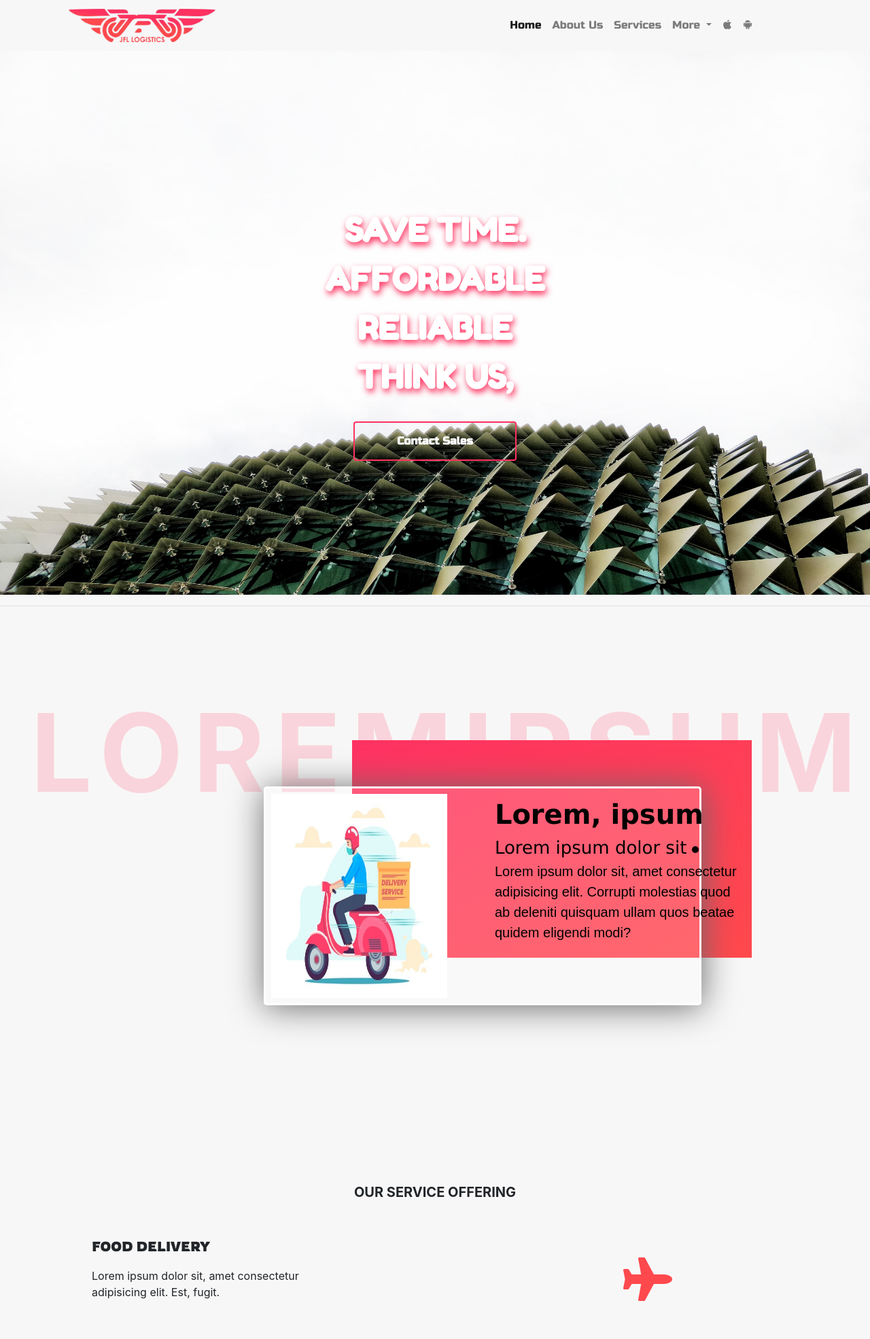
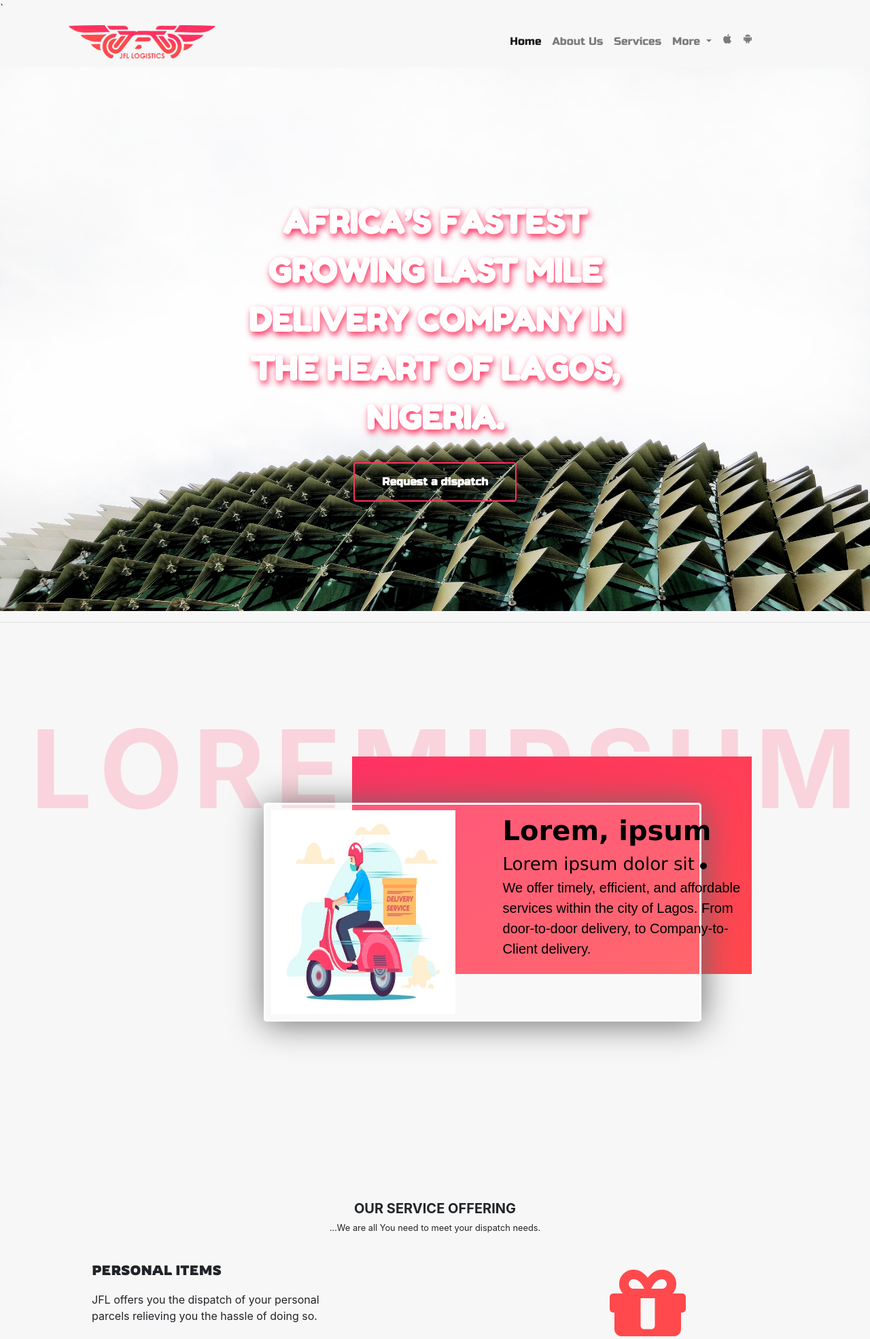
Before and after one commit to CodeTemplar99/TKGN-logistics, a PHP site: page / in a window 1280 px wide. Shown: the top 1970 px of the page at 68% size. Run offline with PHP 8.4, Linux system fonts and the light colour scheme; some libraries are stand-ins or nearby versions; some web fonts are replaced.

Commit message:
php codes and content

```diff
--- a/Css/styled.css
+++ b/Css/styled.css
@@ -81,6 +81,7 @@
         cursive;
     font-size: 300%;
     margin: 30px;
+    width: 80vh;
     text-align: center !important;
     font-weight: bold;
     color: white;
@@ -243,7 +244,7 @@
 
 .right-img-con .fa,
 .left-img-con .fa {
-    font-size: 400%;
+    font-size: 700%;
     color: #FF494D;
 }
 
@@ -251,6 +252,7 @@
 .s3 {
     position: relative;
     height: auto;
+    max-height: 50vh;
     /* border: 1px solid red; */
     padding: 50px !important;
     height: 100%;
--- a/index.html
+++ b/index.php
@@ -1,5 +1,8 @@
-<!DOCTYPE html>
-<html lang="en">
+ <?php
+require("process.php")
+?>
+<html>
+
 
 <head>
     <title>Logistics</title>
@@ -49,7 +52,7 @@
     <!-- super container -->
     <div class="container-fluid p-0">
 
-        <!-- nav container -->
+        <!-- nav container -->`
         <div class="container bg-transparent">
             <!-- nav -->
             <nav class="navbar navbar-expand-lg navbar-light bg-transparent">
@@ -145,16 +148,11 @@
             <div class="jumbotron m-0 rounded-0 s1 p-0">
                 <div class="s1-overlay">
                     <p class="s1-text text-uppercase">
-                        Save TIME.<br>
-                        Affordable<br>
-                        Reliable<br>
-
-                        Think US,<br>
+                       Africa’s fastest growing last mile delivery Company in the heart of Lagos, Nigeria.
 
                     </p>
                     <!-- section 1 big button -->
-                    <button class="btn btn-primary request" data-toggle="modal" data-target="#exampleModal">Contact
-                        Sales</button>
+                    <button class="btn btn-primary request" data-toggle="modal" data-target="#exampleModal">Request a dispatch</button>
                 </div>
 
 
@@ -173,39 +171,45 @@
                             </div>
                             <!-- modal body -->
                             <div class="modal-body">
-                                <form>
+                                <form id="request_form" method="POST" action="<?=$_SERVER['PHP_SELF'];?>">
                                     <div class="form-group">
                                         <div class="form-group">
                                             <label class="text-capitalize" for="InputPhone">Phone Number</label>
+                                            <br><span class="text-danger"><?=$phone_error?></span>
                                             <input type="tel" placeholder="Enter phone" class="form-control"
-                                                id="InputPhone">
+                                                id="InputPhone" name="phone">
                                         </div>
                                         <div class="form-group">
                                             <label class="text-capitalize" for="InputAddress">Pick up address</label>
+                                            <br><span class="text-danger"><?=$address_error?></span>
                                             <input type="text" placeholder="Enter pick up address" class="form-control"
-                                                id="InputAddress">
+                                                id="InputAddress" name="address">
                                         </div>
                                         <div class="form-group">
                                             <label class="text-capitalize" for="InputParcel">Type of parcel</label>
+                                            <br><span class="text-danger"><?=$type_of_parcel_error?></span>
                                             <input type="text" placeholder="Enter type of parcel" class="form-control"
-                                                id="InputParcel">
+                                                id="InputParcel" name="type_of_parcel">
                                         </div>
                                         <div class="form-group">
                                             <label class="text-capitalize" for="DeliveryAddress">Delivery
                                                 address</label>
+                                            <br><span class="text-danger"><?=$delivery_address_error?></span>
                                             <input type="text" placeholder="Enter pick up address" class="form-control"
-                                                id="DeliveryAddress">
+                                                id="DeliveryAddress" name="delivery_address">
                                         </div>
                                         <div class="form-group">
                                             <label class="text-capitalize" for="InputName">Recipient name</label>
+                                            <br><span class="text-danger"><?=$recipient_name_error?></span>
                                             <input type="text" placeholder="Enter name" class="form-control"
-                                                id="InputName">
+                                                id="InputName"name="recipient_name">
                                         </div>
                                         <div class="form-group">
                                             <label class="text-capitalize" for="InputRecipientPhone">Recipient phone
                                                 number</label>
+                                            <br><span class="text-danger"><?=$recipient_phone_error?></span>
                                             <input type="tel" placeholder="Enter phone" class="form-control"
-                                                id="InputRecipientPhone">
+                                                id="InputRecipientPhone" name="recipient_phone">
                                         </div>
 
                                     </div>
@@ -215,7 +219,7 @@
                             <!-- modal footer -->
                             <div class="modal-footer">
                                 <button type="button" class="btn btn-secondary" data-dismiss="modal">Close</button>
-                                <button type="submit" class="btn btn-primary">Request dispatch</button>
+                                <button type="submit" class="btn btn-primary" name="requestDispatch">Request dispatch</button>
                             </div>
                             </form>
                         </div>
@@ -247,9 +251,7 @@
                                         <circle cx="7" cy="7" r="5" stroke="none" stroke-width="1"
                                             fill="var(--draw-color)">
                                     </svg><br>
-                                    <span class="intro-graph">Lorem ipsum dolor sit, amet consectetur adipisicing elit.
-                                        Corrupti molestias quod ab deleniti quisquam ullam quos beatae quidem eligendi
-                                        modi?
+                                    <span class="intro-graph">We offer timely, efficient, and affordable services within the city of Lagos. From door-to-door delivery, to Company-to-Client delivery.
                                     </span>
                                 </p>
                             </div>
@@ -268,56 +270,66 @@
             <!-- section 2 -->
             <div class="jumbotron bg-transparent p-3 s2">
                 <!-- section 2 introduction text -->
-                <p class="text-center font-weight-bold lead text-uppercase">Our service Offering</p>
+                <p class="text-center font-weight-bold lead mb-1 text-uppercase">Our service Offering</p>
+                <p class="text-center m-1 small">…We are all You need to meet your dispatch needs.</p>
                 <!-- flexed container -->
                 <div class="jumbotron bg-transparent s2-inner">
                     <!-- picture on right flex -->
                     <div class="jumbotron bg-transparent p-3 pic-right">
                         <div class="jumbotron bg-transparent p-2 right-text-con">
-                            <p class="lead font-weight-bold pics-lead text-uppercase">Food delivery</p>
-                            <span>Lorem ipsum dolor sit, amet consectetur adipisicing elit. Est, fugit.</span>
+                            <p class="lead font-weight-bold pics-lead text-uppercase">Personal items</p>
+                            <span>
+JFL offers you the dispatch of your personal parcels relieving you the hassle of doing so.</span>
                         </div>
                         <div class="jumbotron bg-transparent p-1 m-0 right-img-con">
-                            <i class="fa fa-plane"></i>
+                            <i class="fa fa-gift"></i>
                         </div>
                     </div>
                     <!-- picture on left flex -->
                     <div class="jumbotron bg-transparent p-3 pic-left">
                         <div class="jumbotron bg-transparent p-1 m-0 left-img-con">
-                            <i class="fa fa-ship"></i>
+                            <i class="fa fa-file"></i>
                         </div>
                         <div class="jumbotron bg-transparent p-2 left-text-con">
-                            <p class="lead font-weight-bold pics-lead text-uppercase">gift delivery</p>
-                            <span>Lorem ipsum dolor, sit amet consectetur adipisicing elit. Iusto in praesentium dicta
-                                ut
-                                totam, pariatur quibusdam cupiditate consequatur eum debitis!</span>
+                            <p class="lead font-weight-bold pics-lead text-uppercase">Delicate/Classified Documents</p>
+                            <span>
+Your sensitive documents are secured with us for dispatch.</span>
                         </div>
 
                     </div>
                     <!-- picture on right flex -->
                     <div class="jumbotron bg-transparent p-3 pic-right">
                         <div class="jumbotron bg-transparent p-2 right-text-con">
-                            <p class="lead font-weight-bold pics-lead text-uppercase">Lorem, ipsum dolor.</p>
-                            <span>Lorem ipsum dolor, sit amet consectetur adipisicing elit. Iusto in praesentium dicta
-                                ut
-                                totam, pariatur quibusdam cupiditate consequatur eum debitis!</span>
+                            <p class="lead font-weight-bold pics-lead text-uppercase">Enterprise/Business Packages.</p>
+                            <span>
+We offer companies dispatch services, proficiently ensuring that products get to its end users.</span>
                         </div>
                         <div class="jumbotron bg-transparent p-1 m-0 right-img-con">
-                            <i class="fa fa-truck"></i>
+                            <i class="fa fa-archive"></i>
                         </div>
                     </div>
                     <!-- picture on left flex -->
                     <div class="jumbotron bg-transparent p-3 pic-left">
                         <div class="jumbotron bg-transparent p-1 m-0 left-img-con">
-                            <i class="fa fa-motorcycle"></i>
+                            <i class="fa fa-cubes"></i>
                         </div>
                         <div class="jumbotron bg-transparent p-2 left-text-con">
-                            <p class="lead font-weight-bold pics-lead text-uppercase">Lorem, ipsum dolor.</p>
-                            <span>Lorem ipsum dolor, sit amet consectetur adipisicing elit. Iusto in praesentium dicta
-                                ut
-                                totam, pariatur quibusdam cupiditate consequatur eum debitis!</span>
+                            <p class="lead font-weight-bold pics-lead text-uppercase">Outsourcing.</p>
+                            <span>
+                                JFL We help you focus on production while transporting your goods.</span>
                             </div>
 
+                        </div>
+                    </div>
+                    <!-- picture on right flex -->
+                    <div class="jumbotron bg-transparent p-3 pic-right">
+                        <div class="jumbotron bg-transparent p-2 right-text-con">
+                            <p class="lead font-weight-bold pics-lead text-uppercase">Small Business Products</p>
+                            <span>
+We provide small business owners the luxury of easy and quick delivery of their product.</span>
+                        </div>
+                        <div class="jumbotron bg-transparent p-1 m-0 right-img-con">
+                            <i class="fa fa-truck"></i>
                         </div>
                     </div>
                 </div>
@@ -333,6 +345,14 @@
                     <p class="lead text-uppercase how-to-lead">How to use JFL Service</p>
                     <div class="jumbotron bg-transparent rounded-0 p-2 m-0 about-list-div">
 
+
+<!--
+                    Login into the website or download the application.
+➢ Select the 'Book Now’ option.
+➢ Fill the required form.
+➢ A call would be put through to you for confirmation.
+➢ In less than 5minutes, a dispatch rider would get the package and have it delivered to. -->
+
                         <!-- accordion container -->
                         <div class="d-flex justify-content-start">
                             <ul class="list-group">
@@ -340,8 +360,7 @@
                                     data-target="#col1">
                                     <p class="m-0 font-weight-bold">Step 1</p>
                                     <div id="col1" class="collapse">
-                                        <span class="collapse-text">
-                                            Lorem ipsum dolor sit amet.
+                                        <span class="collapse-text">visit our website or download the app, click the 'Request a Dispatch’ button.
                                         </span>
                                     </div>
 
@@ -356,8 +375,7 @@
                                     data-target="#col2">
                                     <p class="m-0 font-weight-bold">Step 2</p>
                                     <div id="col2" class="collapse">
-                                        <span class="collapse-text">
-                                            Lorem ipsum dolor sit amet.
+                                        <span class="collapse-text">Fill the dispatch form. We will receive your request and process it through a confirmation call.
                                         </span>
                                     </div>
 
@@ -373,7 +391,7 @@
                                     data-target="#col3">
                                     <p class="m-0 font-weight-bold">Step 3</p>
                                     <div id="col3" class="collapse">
-                                        <span class="collapse-text"> Lorem ipsum dolor sit amet.
+                                        <span class="collapse-text"> In a moment, the package will be on the way to be delivered.
                                         </span>
 
                                     </div>
@@ -401,10 +419,7 @@
                         <i class="fa fa-bolt"></i>
                         <p>On-time response</p>
                         <span>
-                            Lorem ipsum dolor sit amet consectetur, adipisicing elit. Repudiandae cumque modi sequi
-                            porro,
-                            earum
-                            molestiae doloribus. Porro adipisci voluptatum architecto.
+                           Speedy delivery you can trust always
                         </span>
                     </div>
                     <!-- boxes -->
@@ -412,10 +427,7 @@
                         <i class="fa fa-gift"></i>
                         <p>Excellent packaging</p>
                         <span>
-                            Lorem ipsum dolor sit amet consectetur, adipisicing elit. Repudiandae cumque modi sequi
-                            porro,
-                            earum
-                            molestiae doloribus. Porro adipisci voluptatum architecto.
+                           Your parcels can fit into our boxes.
                         </span>
                     </div>
                     <!-- boxes -->
@@ -423,21 +435,29 @@
                         <i class="fa fa-map-marker-alt"></i>
                         <p>On-spot delivery</p>
                         <span>
-                            Lorem ipsum dolor sit amet consectetur, adipisicing elit. Repudiandae cumque modi sequi
-                            porro,
-                            earum
-                            molestiae doloribus. Porro adipisci voluptatum architecto.
+                           Track your parcels, on the go.
+                        </span>
+                    </div>
+                    <!-- boxes -->
+                    <div class="jumbotron bg-transparent s4-boxes shadow-lg">
+                        <i class="fa fa-heart"></i>
+                        <p>Great user experience</p>
+                        <span>
+                           Get the best costumer experience for less
+                        </span>
+                    </div>
+                    <!-- boxes -->
+                    <div class="jumbotron bg-transparent s4-boxes shadow-lg">
+                        <i class="fa fa-shield-alt"></i>
+                        <p>24/7 support systems</p>
+                        <span>At your service via phone, chat or email.
                         </span>
                     </div>
                     <!-- boxes -->
                     <div class="jumbotron bg-transparent s4-boxes shadow-lg">
                         <i class="fa fa-headphones"></i>
                         <p>24/7 support systems</p>
-                        <span>
-                            Lorem ipsum dolor sit amet consectetur, adipisicing elit. Repudiandae cumque modi sequi
-                            porro,
-                            earum
-                            molestiae doloribus. Porro adipisci voluptatum architecto.
+                        <span>At your service via phone, chat or email.
                         </span>
                     </div>
 
@@ -446,11 +466,9 @@
         </div>
         <!-- section 5 -->
         <div class="jumbotron bg-transparent rounded-0 m-0 s5 border">
-            <p class="mb-2 go-text">
-                Lorem ipsum dolor sit.
+            <p class="mb-2 go-text">JFL LOGISTICS
             </p>
-            <span class="go-span">
-                Lorem ipsum dolor sit amet, consectetur adipisicing.</span>
+            <span class="go-span">meeting your every dispatch need.</span>
         </div>
         <!-- footer -->
         <div class="jumbotron rounded-0 m-0 p-2 px-0 footer-super">
--- /dev/null
+++ b/process.php
@@ -0,0 +1,58 @@
+<?php
+
+session_start();
+// initializing variables
+// $username = "";
+// $email    = "";
+// $errors = array();
+
+// declaration of variables
+$phone_error = $address_error = $type_of_parcel_error = "";
+$delivery_address_error = $recipient_name_error = $recipient_phone_error= "";
+
+// check on submit
+if(isset($_POST['requestDispatch']))
+{
+
+
+
+if (empty($_POST['phone'])) {
+    $phone_error = 'phone is required';
+    return false;
+}
+
+
+if(empty($_POST['address'])){
+    $address_error = 'address is required';
+    return false;
+
+}
+
+if (empty($_POST['type_of_parcel'])) {
+    $type_of_parcel_error = 'enter the type of parcel';
+    return false;
+}
+
+if (empty($_POST['delivery_address'])) {
+    $delivery_address_error= 'enter delivery address';
+    return false;
+}
+
+if (empty($_POST['recipient_name'])) {
+    $recipient_name_error= 'enter recipient name';
+    return false;
+}
+
+if (empty($_POST['recipient_phone'])) {
+    $recipient_phone_error = 'enter recipient phone';
+    return false;
+}
+
+  // Finally, register send if there are no errors in the form
+if (count($errors) == 0) {
+
+  // clear inputs
+  // unset($_POST)
+}
+
+}
```
Lines whose indentation alone changed are shown as unchanged.
